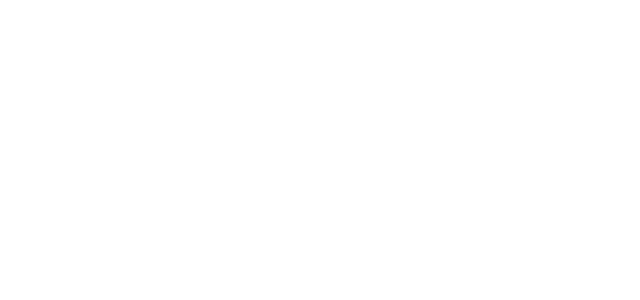
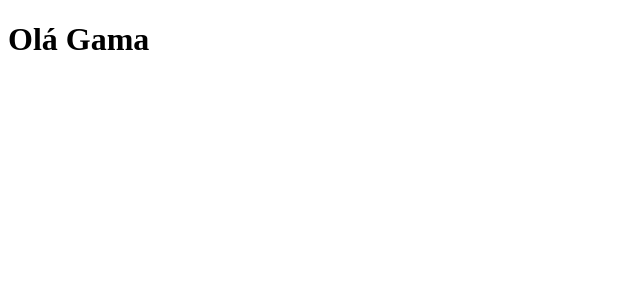
Before and after one commit to zairobastos/gamacademy, a React (Create React App) app: page / in a window 1280 px wide. Shown: the top 300 px of the page, without its empty margins (0-640 px from the left). Built offline with nearby package versions, Linux system fonts and the light colour scheme.

Commit message:
instalado o styled components

```diff
--- a/package.json
+++ b/package.json
@@ -13,6 +13,7 @@
     "react": "^17.0.2",
     "react-dom": "^17.0.2",
     "react-scripts": "5.0.0",
+    "styled-components": "^5.3.3",
     "typescript": "^4.5.5",
     "web-vitals": "^2.1.4"
   },
--- a/src/App.tsx
+++ b/src/App.tsx
@@ -4,7 +4,8 @@
 
 function App() {
 	return (
-		<div className="App">
+		<div>
+			<h1>Olá Gama</h1>
 		</div>
 	);
 }
```
Also changed, not shown: 2 other files (tests, documents, lock files or other folders).
